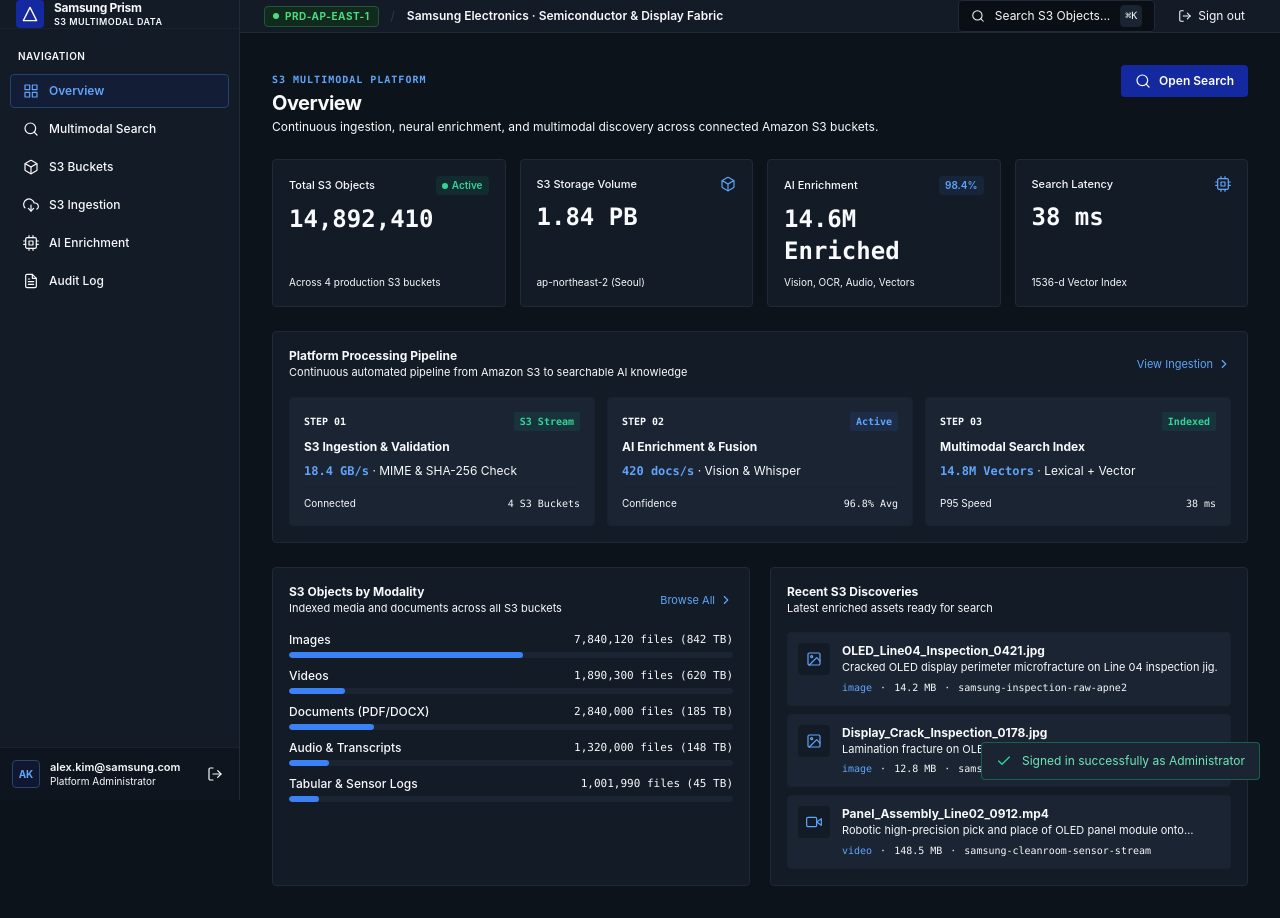
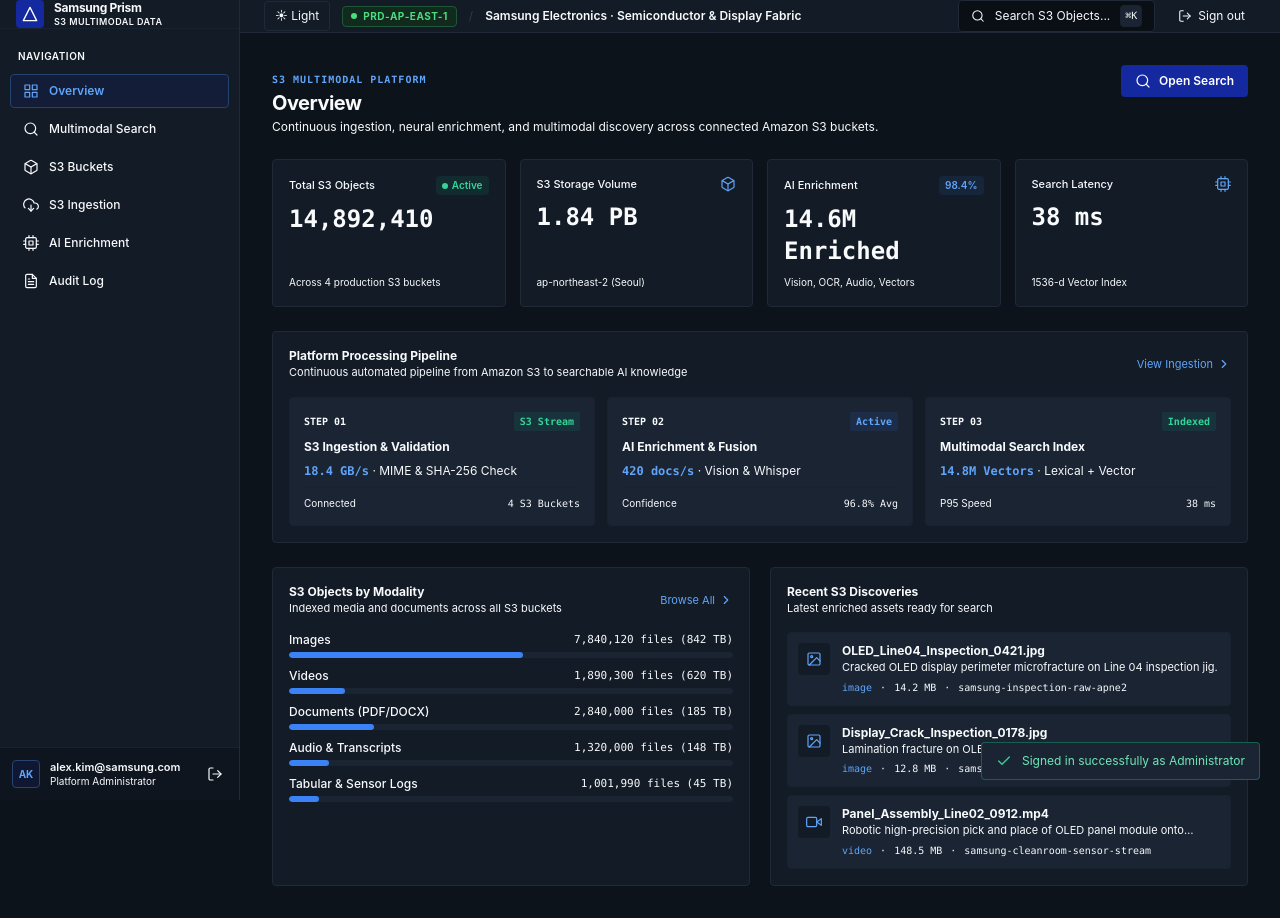
Before and after one commit to KavyaGupta688/scalable_search, a React (Vite) app in the folder frontend/: page / in a window 1280 px wide. Both pictures are taken after a click on the button "Sign in". Built offline with nearby package versions, Linux system fonts and the light colour scheme; no server answers.

Commit message:
Add persistent light and dark UI themes

```diff
--- a/frontend/src/App.jsx
+++ b/frontend/src/App.jsx
@@ -19,6 +19,12 @@
   const [currentRoute, setCurrentRoute] = useState('overview');
   const [activeDocId, setActiveDocId] = useState(null);
   const [toasts, setToasts] = useState([]);
+  const [theme, setTheme] = useState(() => localStorage.getItem('prism-theme') || 'dark');
+
+  useEffect(() => {
+    document.documentElement.classList.toggle('theme-light', theme === 'light');
+    localStorage.setItem('prism-theme', theme);
+  }, [theme]);
 
   // Hash-based routing synchronization
   useEffect(() => {
@@ -123,6 +129,8 @@
         <Header
           onOpenSearch={() => handleNavigate('search')}
           onLogout={handleLogout}
+          theme={theme}
+          onToggleTheme={() => setTheme((value) => value === 'dark' ? 'light' : 'dark')}
         />
         <main key={currentRoute} className="flex-1 p-6 lg:p-8 max-w-7xl w-full mx-auto page-transition">
           {renderActiveView()}
--- a/frontend/src/components/Shell/Header.jsx
+++ b/frontend/src/components/Shell/Header.jsx
@@ -1,10 +1,17 @@
 import React from 'react';
 import { SearchIcon, LogoutIcon } from '../Icons';
 
-export const Header = ({ onOpenSearch, onLogout }) => {
+export const Header = ({ onOpenSearch, onLogout, theme, onToggleTheme }) => {
   return (
     <header className="h-13 bg-prism-surface border-b border-prism-border flex items-center justify-between px-6 sticky top-0 z-20">
       <div className="flex items-center gap-3">
+        <button
+          onClick={onToggleTheme}
+          aria-label={`Switch to ${theme === 'dark' ? 'light' : 'dark'} mode`}
+          className="px-2.5 py-1.5 text-xs text-prism-textSecondary hover:text-prism-textPrimary hover:bg-prism-hover rounded-sm border border-prism-border"
+        >
+          {theme === 'dark' ? '☀ Light' : '☾ Dark'}
+        </button>
         <div className="inline-flex items-center gap-1.5 px-2 py-0.5 text-[10px] font-bold rounded-sm bg-[#122a1e] border border-[#1f5739] text-[#4ade80] uppercase tracking-wider">
           <span className="w-1.5 h-1.5 rounded-full bg-[#4ade80]" />
           <span>PRD-AP-EAST-1</span>
--- a/frontend/src/index.css
+++ b/frontend/src/index.css
@@ -22,15 +22,35 @@
   --sidebar-width: 240px;
 }
 
+.theme-light {
+  --bg-app: #f3f6fa;
+  --bg-surface: #ffffff;
+  --bg-surface-elevated: #eef3f8;
+  --bg-surface-hover: #e4ebf3;
+  --bg-input: #f8fafc;
+  --border-default: #d5dee8;
+  --border-strong: #9fb0c3;
+  --border-subtle: #e5ebf2;
+  --brand-primary: #1428a0;
+  --brand-primary-hover: #1c34c5;
+  --brand-primary-subtle: rgba(20, 40, 160, 0.10);
+  --brand-primary-text: #1d4ed8;
+  --text-primary: #122033;
+  --text-secondary: #475569;
+  --text-muted: #64748b;
+}
+
 body {
   margin: 0;
   padding: 0;
-  background-color: #0d131a;
-  color: #f8fafc;
+  background-color: var(--bg-app);
+  color: var(--text-primary);
   font-family: 'IBM Plex Sans', -apple-system, BlinkMacSystemFont, 'Segoe UI', Roboto, sans-serif;
   -webkit-font-smoothing: antialiased;
   -moz-osx-font-smoothing: grayscale;
 }
+
+.theme-light body { background-color: var(--bg-app); color: var(--text-primary); }
 
 /* Custom Scrollbar */
 ::-webkit-scrollbar {
--- a/frontend/tailwind.config.js
+++ b/frontend/tailwind.config.js
@@ -9,18 +9,10 @@
     extend: {
       colors: {
         prism: {
-          bg: '#0d131a',
-          surface: '#131b26',
-          elevated: '#1a2433',
-          hover: '#223044',
-          input: '#0a0f15',
-          border: '#1f2937',
-          borderStrong: '#2b3b52',
-          borderSubtle: '#192330',
-          brand: '#1428a0',
-          brandHover: '#1c34c5',
-          brandSubtle: '#1428a020',
-          brandText: '#60a5fa',
+          bg: 'var(--bg-app)', surface: 'var(--bg-surface)', elevated: 'var(--bg-surface-elevated)',
+          hover: 'var(--bg-surface-hover)', input: 'var(--bg-input)', border: 'var(--border-default)',
+          borderStrong: 'var(--border-strong)', borderSubtle: 'var(--border-subtle)', brand: 'var(--brand-primary)',
+          brandHover: 'var(--brand-primary-hover)', brandSubtle: 'var(--brand-primary-subtle)', brandText: 'var(--brand-primary-text)',
         },
         modality: {
           image: '#38bdf8',
```
